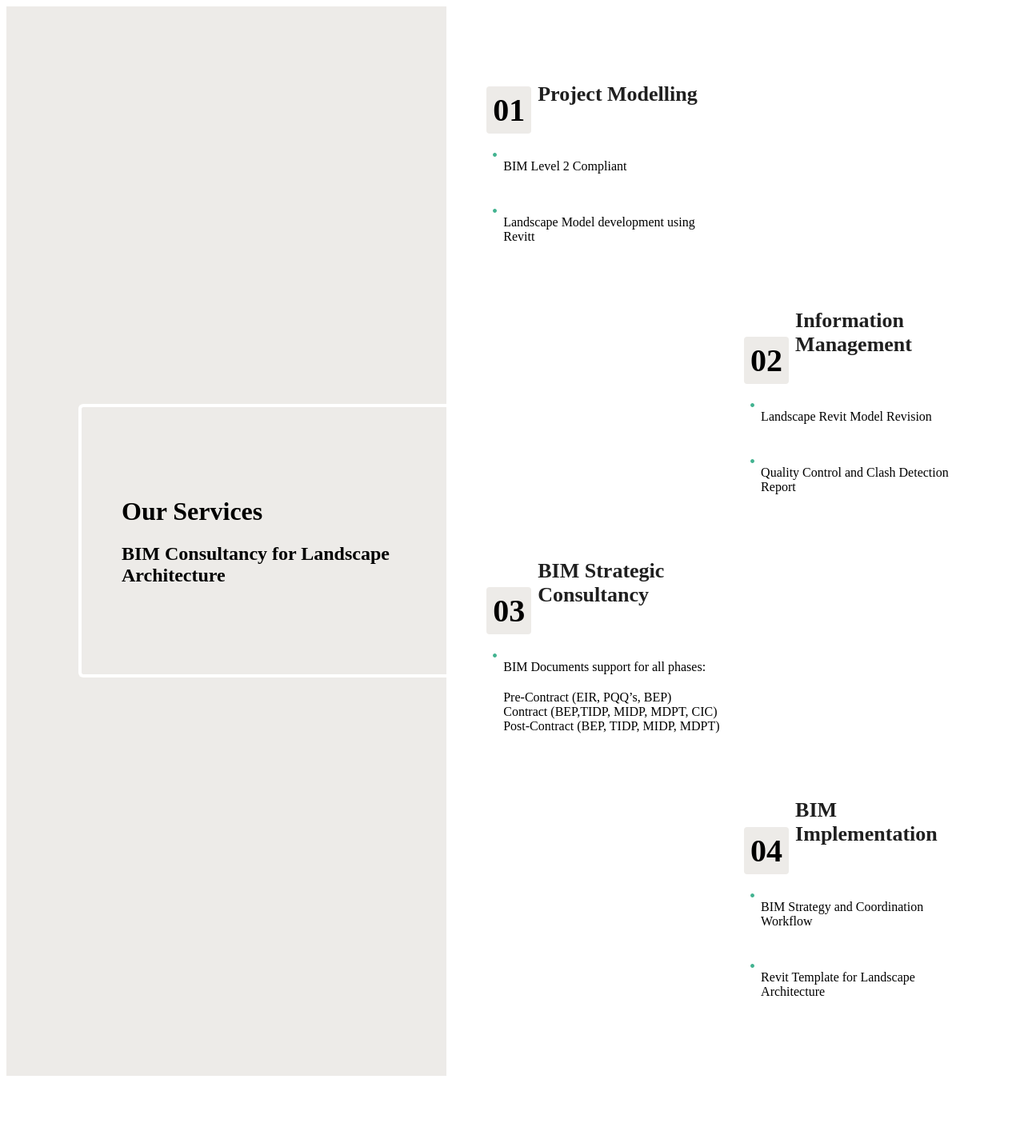
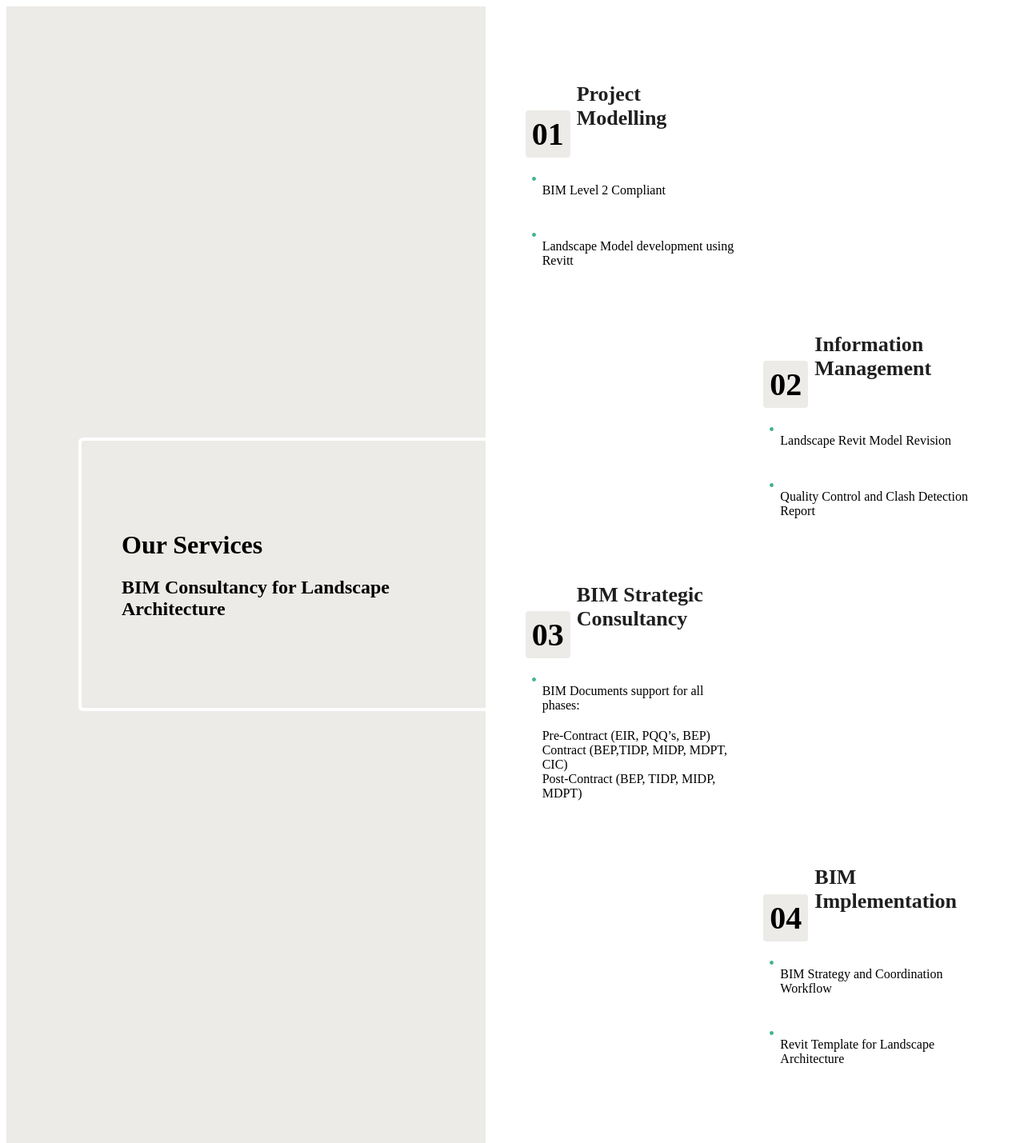
Before and after one commit to sarsc/hae-cons, a Gatsby site: page /Services in a window 1280 px wide. Shown: the whole page at 80% size. Before the commit the page ends 1353 px from the top, so only its background shows below. Built offline with nearby package versions, Linux system fonts and the light colour scheme; Gatsby itself is replaced by a stand-in of ours.

Commit message:
small style changes

```diff
--- a/src/pages/Services.js
+++ b/src/pages/Services.js
@@ -17,7 +17,10 @@ export default () => (
         <div className="text1">
           <div className="gridHeader">
             <span>01</span>
-            <h4 className="servicesTitles">Project Modelling</h4>
+            <h4 className="servicesTitles">
+              Project
+              <span>Modelling</span>
+            </h4>
           </div>
           <div>
             <div className="service">
@@ -33,7 +36,10 @@ export default () => (
         <div className="text2">
           <div className="gridHeader">
             <span>02</span>
-            <h4 className="servicesTitles">Information Management</h4>
+            <h4 className="servicesTitles">
+              Information
+              <span>Management</span>
+            </h4>
           </div>
           <div>
             <div className="service">
@@ -49,7 +55,10 @@ export default () => (
         <div className="text3">
           <div className="gridHeader">
             <span>03</span>
-            <h4 className="servicesTitles">BIM Strategic Consultancy</h4>
+            <h4 className="servicesTitles">
+              BIM Strategic
+              <span>Consultancy</span>
+            </h4>
           </div>
           <div className="service">
             <FontAwesomeIcon icon={faCircle} className="listDots" />
@@ -64,7 +73,10 @@ export default () => (
         <div className="text4">
           <div className="gridHeader">
             <span>04</span>
-            <h4 className="servicesTitles">BIM Implementation</h4>
+            <h4 className="servicesTitles">
+              BIM
+              <span>Implementation</span>
+            </h4>
           </div>
           <div>
             <div className="service">
--- a/src/pages/homepage.js
+++ b/src/pages/homepage.js
@@ -27,11 +27,11 @@ const IndexPage = () => {
 
   useEffect(() => {
     mobileScreen();
-    console.warn('here');
     window.addEventListener('resize', mobileScreen);
+
     return () => window.removeEventListener('resize', getWindowWidth);
   });
-  console.warn(isMobile);
+
   return (
     <Layout isMobile={isMobile}>
       <div className="mainContainerVideo">
--- a/src/styles/about.scss
+++ b/src/styles/about.scss
@@ -47,6 +47,7 @@ $main: #1c1c1c;
   border-radius: 6px;
   padding: 30px;
   margin: 0 16px;
+  font-weight: 400;
 
   p {
     color: $main;
--- a/src/styles/layout.scss
+++ b/src/styles/layout.scss
@@ -1,4 +1,4 @@
-@import url('https://fonts.googleapis.com/css2?family=Lato:ital,wght@0,300;0,700;0,900;1,900&display=swap');
+@import url('https://fonts.googleapis.com/css2?family=Lato:ital,wght@0,300;0,400;0,700;0,900;1,900&display=swap');
 
 $secondary: #EDEBE8;
 $green: #42B390;
--- a/src/styles/services.scss
+++ b/src/styles/services.scss
@@ -1,5 +1,6 @@
 $green: #42B390;
 $secondary: #EDEBE8;
+$main: #1F1F1F;
 
 
 .leftText, .rightText, .gridHeader, .servicesContainer, .service {
@@ -88,7 +89,7 @@ $secondary: #EDEBE8;
     font-size: 18px;
   }
 
-  span {
+  > span {
     display: inline-block;
     font-weight: 900;
     background-color: $secondary;
@@ -105,7 +106,7 @@ $secondary: #EDEBE8;
       font-size: 24px;
     }
 
-    span {
+   > span {
       font-size: 38px;
     }
   }
@@ -114,15 +115,19 @@ $secondary: #EDEBE8;
     h4 {
       font-size: 26px;
     }
-    span {
+    > span {
       font-size: 40px;
     }
   }
 }
 
 .servicesTitles {
-  color: #1F1F1F;
+  color: $main;
   font-weight: 700;
+
+  span {
+    display: block;
+  }
 }
 
 .service {
```
Also changed, not shown: src/styles/header.scss (+5 -2 lines).
